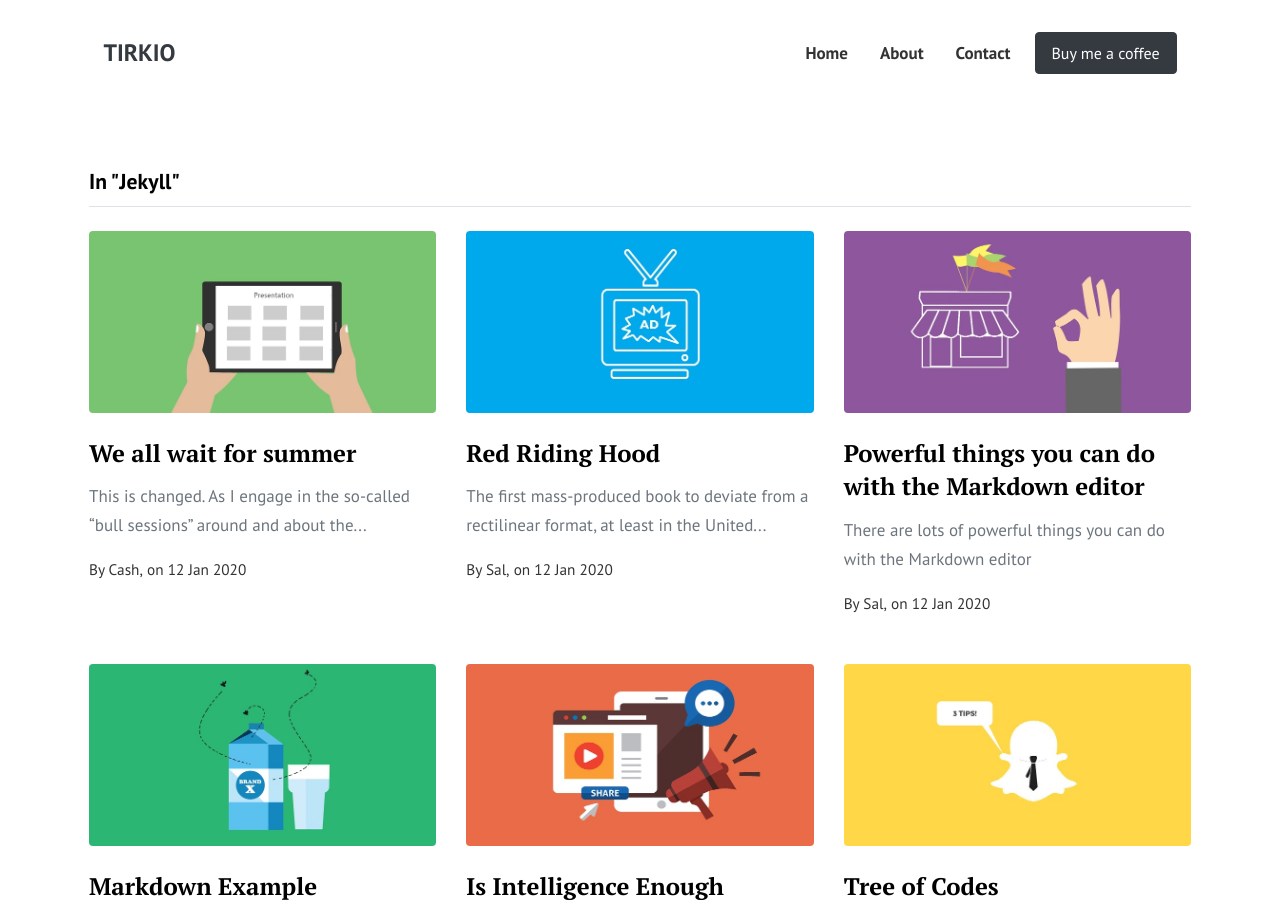
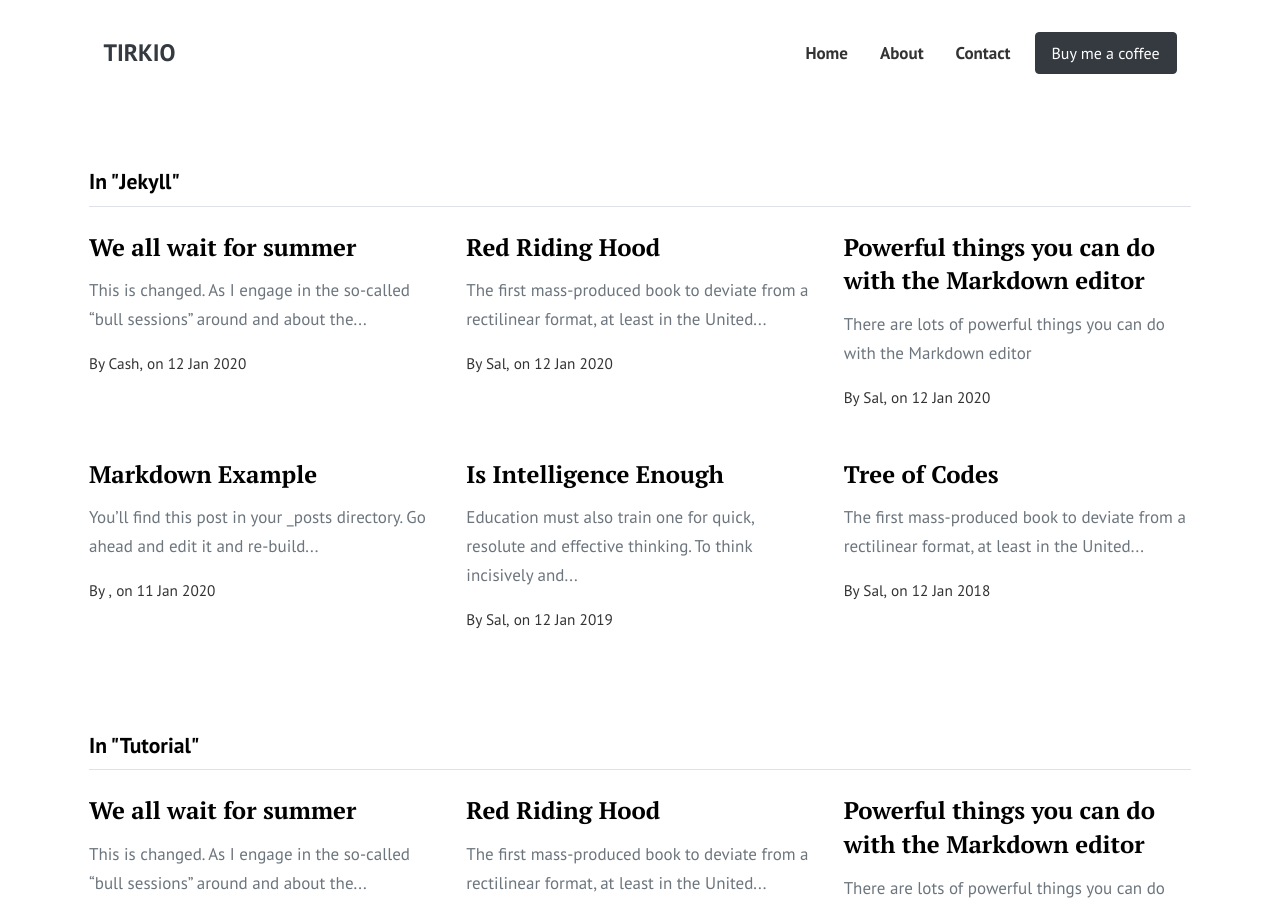
Before and after one commit to tirkio/www.tirkio.com, a Jekyll site: the page built from pages/categories.html, in a window 1280 px wide and 900 px high. Built offline with Jekyll 4.4.1, drawn with Linux system fonts in a browser that asks for light colours.

Commit message:
Update postbox.html

```diff
--- a/_includes/postbox.html
+++ b/_includes/postbox.html
@@ -2,7 +2,7 @@
 {% assign author = site.authors[post.author] %}
 <div class="card">
     <a href="{{ post.url | absolute_url }}">
-        {% if post.image %} <img class="rounded mb-4" src="{{ site.baseurl }}/{{ post.image }}" alt="{{ post.title }}"> {% endif %}
+        {% if post.image %} <span class="rounded mb-4" src="{{ site.baseurl }}/{{ post.image }}" alt="{{ post.title }}"> </span> {% endif %}
     </a>
     <div class="card-block">
         <h2 class="card-title h4 serif-font"><a href="{{ post.url | absolute_url }}">{{ post.title }}</a></h2>
```
